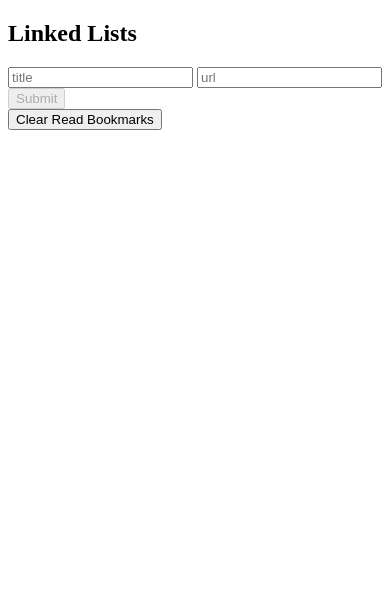
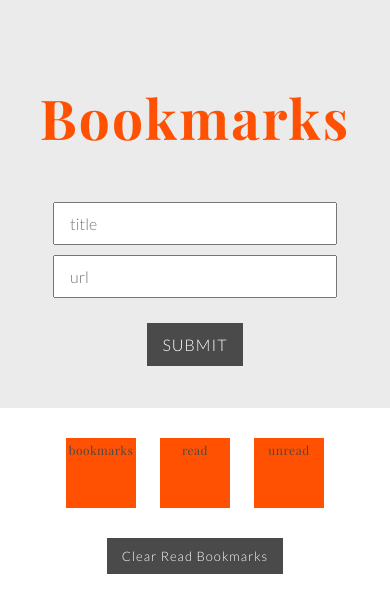
Before and after one commit to lrknaff/linked-lists, a plain HTML site: page index.html in a window 390 px wide. Drawn offline with nearby package versions, Linux system fonts and the light colour scheme.

Commit message:
added all css styling with some minor tweaks to JS

```diff
--- a/index.html
+++ b/index.html
@@ -2,23 +2,34 @@
 <html>
   <head>
     <script src="https://code.jquery.com/jquery-1.11.2.min.js"></script>
+    <link rel="stylesheet" href="reset.css">
     <title>Linked Lists</title>
+    <link href="https://fonts.googleapis.com/css?family=Lato:300,400|Playfair+Display:400,700,900" rel="stylesheet">
+    <link rel="stylesheet" href="styles.css">
   </head>
   <body>
-
-    <div class="number-of-bookmarks"></div>
-    <div class="number-of-read"></div>
-    <div class="number-of-unread"></div>
+    <section class="header">
+      <header>
+        <h1>Bookmarks</h1>
+      </header>
 
       <section class="create-bookmark">
-      <h1>Linked Lists</h1>
         <input id="title-input" type="text" placeholder="title" />
         <input id="url-input" type="url" placeholder="url" />
         <input type='submit' id="create-bookmark-btn" disabled="true"/>
         <div class="message"></div>
       </section>
+    </section>
 
+    <section class="number-counter">
+      <div class="number-of-bookmarks"><h6>bookmarks</h6><p class="number-count"></p></div>
+      <div class="number-of-read"><h6>read</h6><p class="number-count"></p></div>
+      <div class="number-of-unread"><h6>unread</h6><p class="number-count"></p></div>
+    </section>
+
+    <div id="clear-read-btn">
       <button id="clear-read">Clear Read Bookmarks</button>
+    </div>
 
     <script src="scripts.js"></script>
   </body>
--- /dev/null
+++ b/reset.css
@@ -0,0 +1,48 @@
+/* http://meyerweb.com/eric/tools/css/reset/
+   v2.0 | 20110126
+   License: none (public domain)
+*/
+
+html, body, div, span, applet, object, iframe,
+h1, h2, h3, h4, h5, h6, p, blockquote, pre,
+a, abbr, acronym, address, big, cite, code,
+del, dfn, em, img, ins, kbd, q, s, samp,
+small, strike, strong, sub, sup, tt, var,
+b, u, i, center,
+dl, dt, dd, ol, ul, li,
+fieldset, form, label, legend,
+table, caption, tbody, tfoot, thead, tr, th, td,
+article, aside, canvas, details, embed,
+figure, figcaption, footer, header, hgroup,
+menu, nav, output, ruby, section, summary,
+time, mark, audio, video {
+	margin: 0;
+	padding: 0;
+	border: 0;
+	font-size: 100%;
+	font: inherit;
+	vertical-align: baseline;
+}
+/* HTML5 display-role reset for older browsers */
+article, aside, details, figcaption, figure,
+footer, header, hgroup, menu, nav, section {
+	display: block;
+}
+body {
+	line-height: 1;
+}
+ol, ul {
+	list-style: none;
+}
+blockquote, q {
+	quotes: none;
+}
+blockquote:before, blockquote:after,
+q:before, q:after {
+	content: '';
+	content: none;
+}
+table {
+	border-collapse: collapse;
+	border-spacing: 0;
+}
--- a/scripts.js
+++ b/scripts.js
@@ -22,12 +22,12 @@ function addAnotherBookmark () {
 
   else {
 //add new bookmark to list
-  $('.create-bookmark').append(`
+  $('.number-counter').append(`
       <article class="bookmark-info">
         <h2>${titleInput}</h2>
         <a href="${urlInput}">${urlInput}</a>
-        <button id="markasread-btn">Mark as Read</button>
-        <button id="remove-btn">Remove</button>
+        <div id="buttons"><button id="markasread-btn">Mark as Read</button>
+        <button id="remove-btn">Remove</button></div>
       </article>`);
 
   //function to add unique id for each bookmark
@@ -53,7 +53,7 @@ function getNumberOfBookmarks () {
 //function to display number of bookmarks
 function displayNumberOfBookmarks () {
   var numberOfBookmarks = $('.bookmark-info').length;
-  $('.number-of-bookmarks').text(numberOfBookmarks);
+  $('.number-of-bookmarks p').text(numberOfBookmarks);
 }
 
 //function to count number of read bookmarks
@@ -64,13 +64,13 @@ function getNumberOfRead () {
 //function to display number of read
 function displayNumberOfRead () {
   var numberOfRead = $('.bookmark-info.read').length;
-  $('.number-of-read').text(numberOfRead);
+  $('.number-of-read p').text(numberOfRead);
 };
 
 //function to count number of unread
 function displayNumberOfUnread () {
   var numberOfUnread = $('.bookmark-info:not(.read)').length;
-  $('.number-of-unread').text(numberOfUnread);
+  $('.number-of-unread p').text(numberOfUnread);
 };
 
 // function displayNumberOfUnread () {
@@ -117,8 +117,8 @@ function submitBookmarkEvents () {
 }
 
 //add class read on button click
-$('.create-bookmark').on('click', '#markasread-btn', function (){
-  $(this).parent().toggleClass('read');
+$('.number-counter').on('click', '#markasread-btn', function (){
+  $(this).parent().parent().toggleClass('read');
   if ($(this).text() === 'Mark as Read') {
     $(this).text('Mark as Unread');
   } else {
@@ -130,8 +130,8 @@ $('.create-bookmark').on('click', '#markasread-btn', function (){
 });
 
 //remove bookmark
-$('.create-bookmark').on('click', '#remove-btn', function (){
-  $(this).parent().remove();
+$('.number-counter').on('click', '#remove-btn', function (){
+  $(this).parent().parent().remove();
 displayNumberOfBookmarks();
 getNumberOfRead();
 displayNumberOfRead();
@@ -151,4 +151,4 @@ $('#clear-read').on('click', function () {
 //function to clear read
 function clearReadBookmarks() {
   $('.read').remove();
-}
+};
--- a/styles.css
+++ b/styles.css
@@ -0,0 +1,178 @@
+body {
+  background-color: white;
+}
+
+h1 {
+  font-family: 'Playfair Display', serif;
+  font-weight: 700;
+  font-size: 80px;
+  color: #ff5101;
+  letter-spacing: 3.2px;
+}
+
+h2 {
+  font-family: 'Playfair Display', serif;
+  color: #4a4a4a;
+  font-weight: 400;
+  letter-spacing: 1px;
+  font-size: 25px;
+  padding-bottom: 5px;
+}
+
+h6 {
+  font-size: 12px;
+  font-family: 'Playfair Display', serif;
+  color: #4a4a4a;
+  letter-spacing: .5px;
+  padding-top: 6px;
+}
+
+a {
+  font-family: 'Lato', sans-serif;
+  color: #4a4a4a;
+  font-size: 17px;
+  font-weight: 300;
+}
+
+.number-count p {
+  padding-top: 7%;
+}
+
+.header {
+  background: #ebebeb;
+  width: 100vw;
+  padding: 30px 0;
+}
+
+header {
+  width: 100vw;
+  text-align: center;
+  margin: 0 auto;
+  padding: 60px 0 40px 0;
+}
+
+.create-bookmark {
+  width: 100%;
+  position: relative;
+  margin: 12px auto;
+  text-align: center;;
+}
+
+#title-input, #url-input {
+  padding: 10px 15px;
+  width: 250px;
+  display: inline-block;
+  font-family: 'Lato', sans-serif;
+  font-weight: 300;
+  font-size: 16px;
+  color: #4a4a4a;
+  margin: 5px 0;
+}
+
+#create-bookmark-btn {
+  background-color: #4a4a4a;
+  border: none;
+  color: white;
+  text-align: center;
+  text-decoration: none;
+  padding: 12px 15px;
+  font-family: 'Lato', sans-serif;
+  text-transform: uppercase;
+  letter-spacing: 1px;
+  font-size: 16px;
+  font-weight: 300;
+}
+
+#buttons {
+  width: 100%;
+  background-color: white;
+  margin: 5px 0;
+}
+
+#markasread-btn, #remove-btn, #clear-read {
+  background-color: #4a4a4a;
+  border: none;
+  color: white;
+  text-align: center;
+  text-decoration: none;
+  padding: 10px 15px;
+  font-family: 'Lato', sans-serif;
+  letter-spacing: 1px;
+  font-size: 13px;
+  font-weight: 300;
+}
+
+#markasread-btn, #remove-btn {
+  display: inline-block;
+}
+
+.read #markasread-btn {
+  background-color: #ff5101;
+}
+
+#clear-read-btn {
+  width: 100%;
+  text-align: center;
+  margin: 0 auto;
+}
+
+.number-counter {
+  width: 90%;
+  position: relative;
+  margin: 20px auto;
+  text-align: center;
+}
+
+.number-counter div {
+  background-color: #ff5101;
+  width: 70px;
+  height: 70px;
+  display: inline-block;
+  margin: 10px;
+  color: white;
+  font-family: 'Playfair Display', serif;
+  font-size: 40px;
+  font-weight: 400;
+  vertical-align: top;
+}
+
+.bookmark-info {
+  text-align: left;
+  margin-left: 10%;
+  margin-top: 30px;
+}
+
+
+
+@media (max-width: 670px) {
+  #create-bookmark-btn {
+    margin-top: 20px
+  }
+  .bookmark-info {
+    margin-left: 7%;
+  }
+}
+
+@media (max-width: 575px) {
+  h1 {
+    font-size: 75px;
+    letter-spacing: 2.2px;
+  }
+  #create-bookmark-btn {
+    display: block;
+    margin: auto;
+    margin-top: 20px
+  }
+  .bookmark-info {
+    margin-left: 5%;
+  }
+}
+
+@media (max-width: 450px) {
+  h1 {
+    font-size: 55px;
+  }
+  .bookmark-info {
+    margin-left: 5%;
+  }
+}
```
Lines whose indentation alone changed are shown as unchanged.
